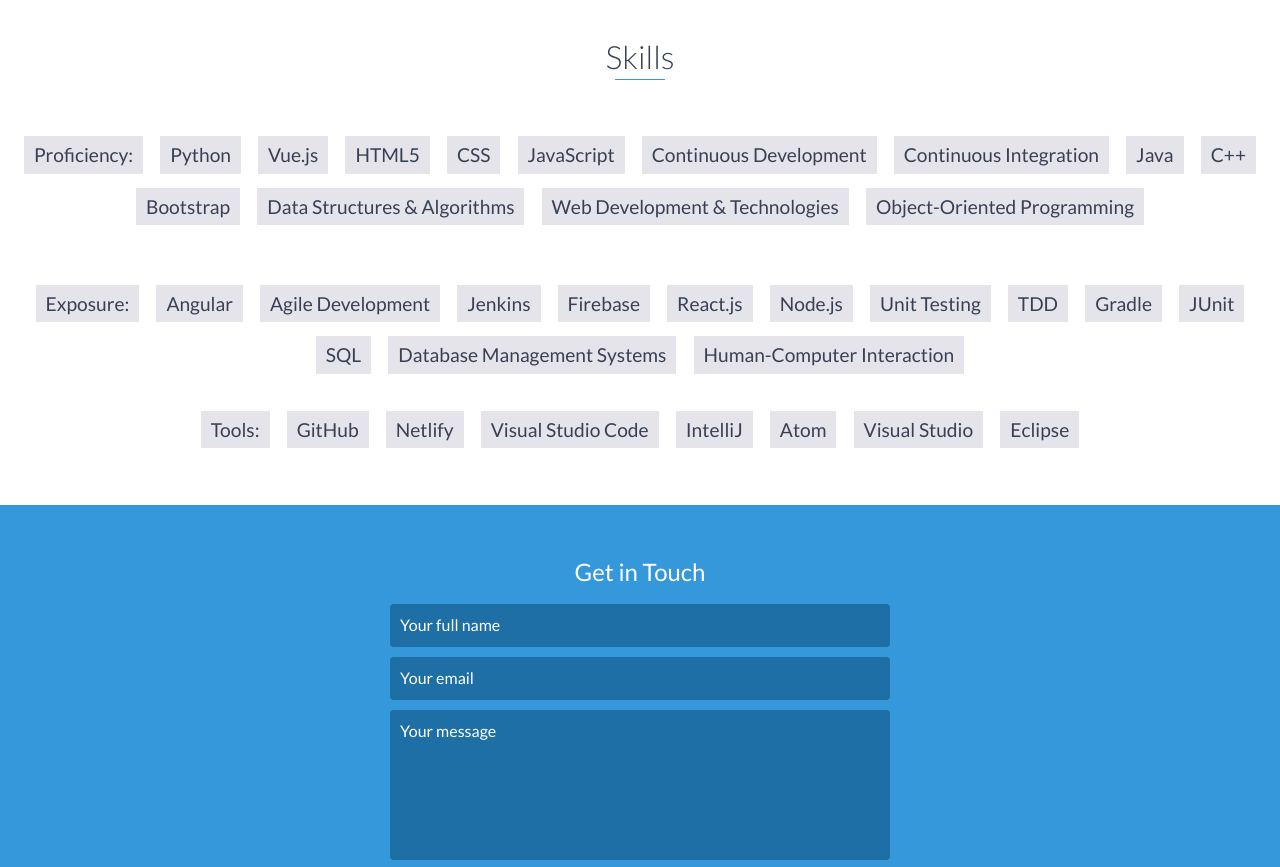
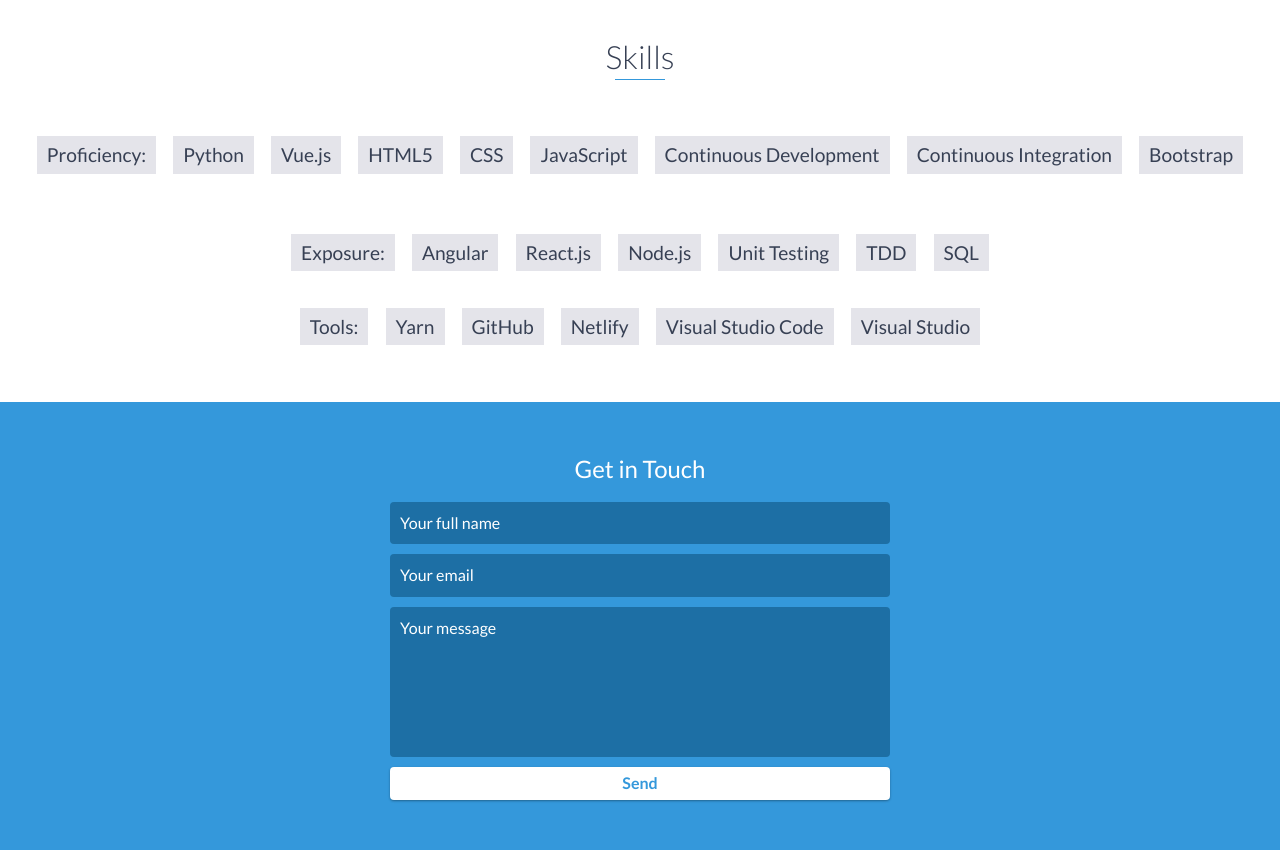
Before and after one commit to dgreen19/my-devportfolio, a website: page index.html in a window 1280 px wide. Shown: the part 4740-5607 px from the top of the page. Drawn offline with nearby package versions, Linux system fonts and the light colour scheme.

Commit message:
Removed irrelevant skills, tools, and languages.

```diff
--- a/index.html
+++ b/index.html
@@ -327,38 +327,24 @@
     <li>JavaScript</li>
     <li>Continuous Development</li>
     <li>Continuous Integration</li>
-    <li>Java</li>
-    <li>C++</li>
     <li>Bootstrap</li>
-    <li>Data Structures & Algorithms</li>
-    <li>Web Development & Technologies</li>
-    <li>Object-Oriented Programming</li>
     <br></br>
     <br>
     <li>Exposure:</li>
     <li>Angular</li>
-    <li>Agile Development</li>
-    <li>Jenkins</li>
-    <li>Firebase</li>
     <li>React.js</li>
     <li>Node.js</li>
     <li>Unit Testing</li>
     <li>TDD</li>
-    <li>Gradle</li>
-    <li>JUnit</li>
     <li>SQL</li>
-    <li>Database Management Systems</li>
-    <li>Human-Computer Interaction</li>
     </br>
     <br>
     <li>Tools:</li>
+    <li>Yarn</li>
     <li>GitHub</li>
     <li>Netlify</li>
     <li>Visual Studio Code</li>
-    <li>IntelliJ</li>
-    <li>Atom</li>
     <li>Visual Studio</li>
-    <li>Eclipse</li>
     </br>
     </ul>
   </div>
```
